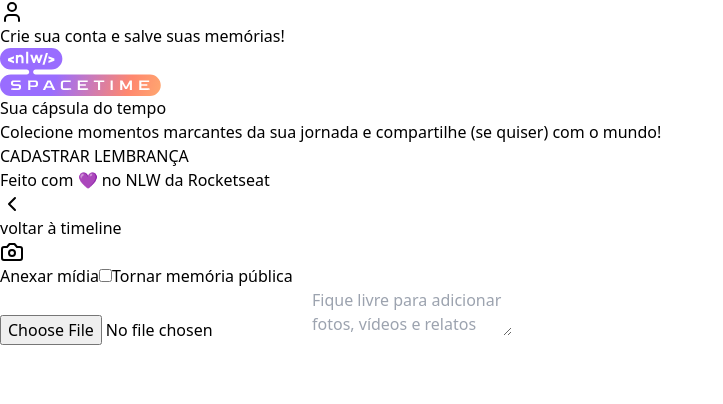
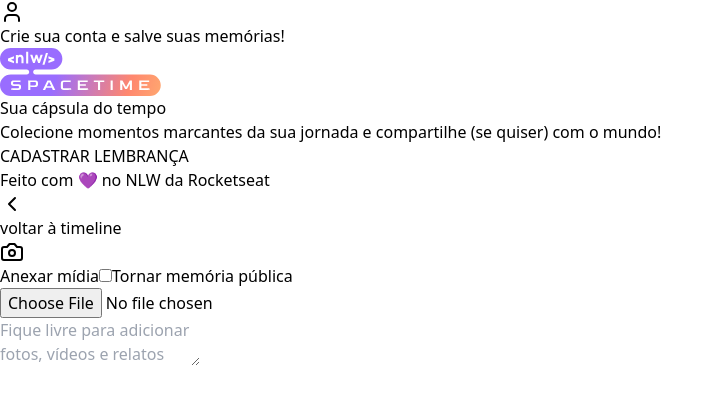
Before and after one commit to guivezula/spacetime-web, a Next.js app: page /memories/new in a window 1280 px wide. Shown: the top 404 px of the page, without its empty margins (0-723 px from the left). Built offline with nearby package versions, Linux system fonts and the light colour scheme; no server answers; a web font is replaced by a local one.

Commit message:
add media preview on memories new page

```diff
--- a/src/app/memories/new/page.tsx
+++ b/src/app/memories/new/page.tsx
@@ -1,5 +1,6 @@
 import Link from 'next/link'
 import { ChevronLeft, Camera } from 'lucide-react'
+import { MediaPicker } from '@/components/MediaPicker'
 
 export default function NewMemory() {
   return (
@@ -35,7 +36,7 @@
             Tornar memória pública
           </label>
         </div>
-        <input type="file" id="media" className="invisible h-0 w-0" />
+        <MediaPicker />
 
         <textarea
           name="content"
--- /dev/null
+++ b/src/components/MediaPicker.tsx
@@ -0,0 +1,36 @@
+'use client'
+
+import Image from 'next/image'
+import { ChangeEvent, useState } from 'react'
+
+export function MediaPicker() {
+  const [preview, setPreview] = useState<string | null>(null)
+
+  function onFileSelected(event: ChangeEvent<HTMLInputElement>) {
+    if (event.target.files) {
+      const file = URL.createObjectURL(event.target.files[0])
+      setPreview(file)
+    }
+  }
+
+  return (
+    <div>
+      <input
+        type="file"
+        id="media"
+        className="invisible h-0 w-0"
+        onChange={onFileSelected}
+      />
+
+      {preview && (
+        <Image
+          width={500}
+          height={500}
+          className="h-[280px] w-[100%] rounded-lg"
+          src={preview}
+          alt=""
+        />
+      )}
+    </div>
+  )
+}
```
